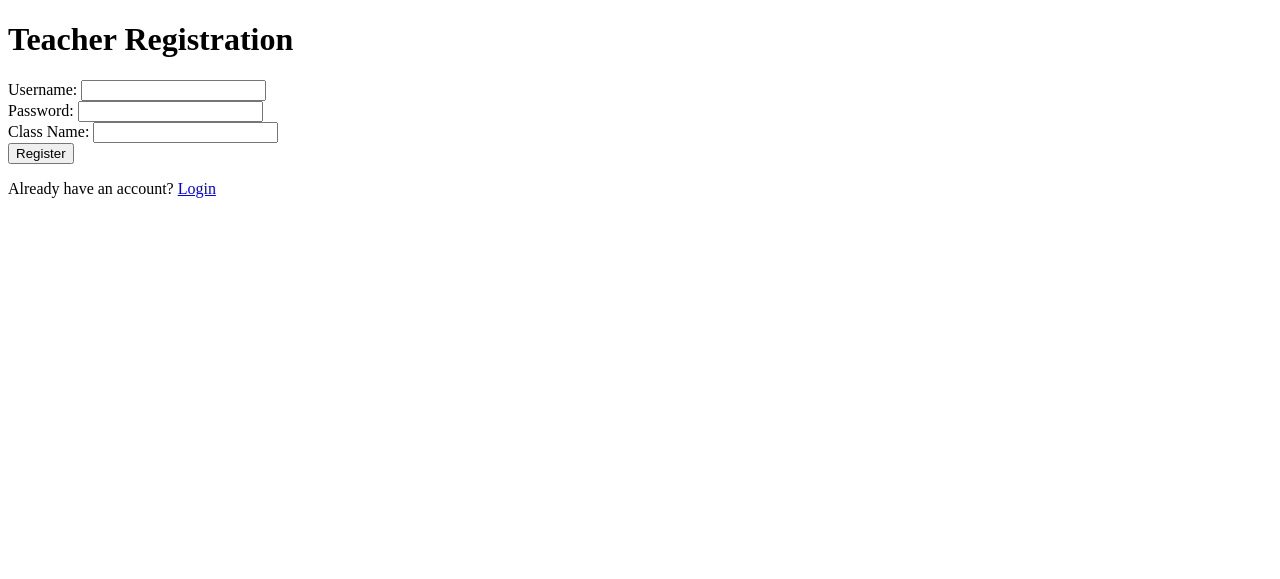
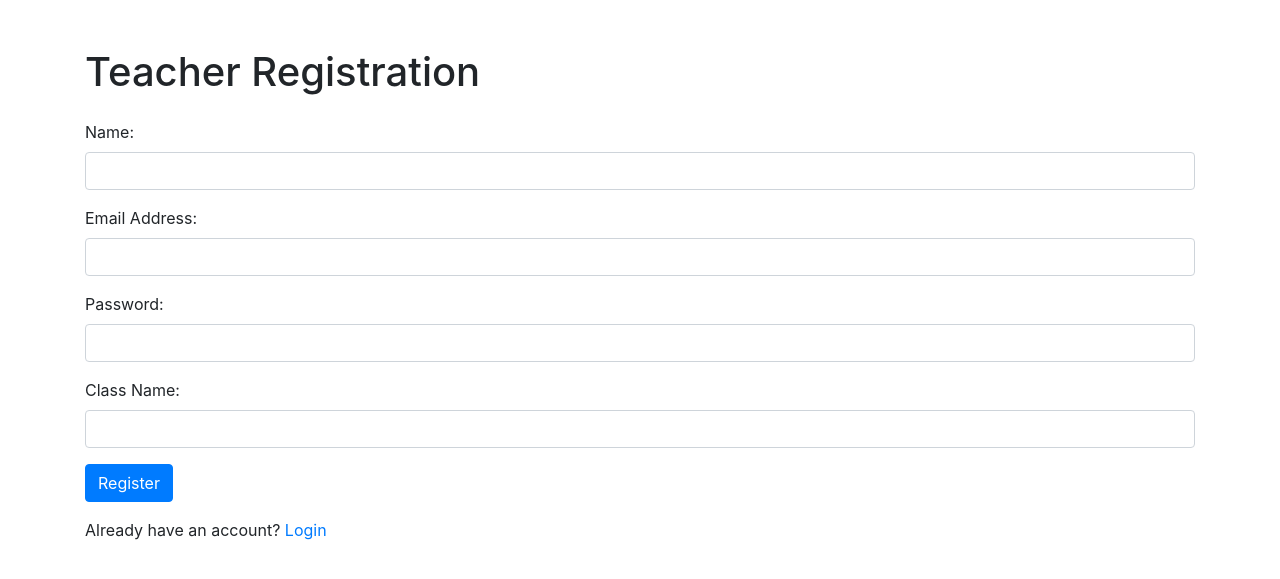
Before and after one commit to karlneco/hkab_trak, a Flask app: page /teacher/teacher in a window 1280 px wide. Shown: the top 579 px of the page. Run offline with Flask 3, Linux system fonts and the light colour scheme; parts of the project's set-up code (start-up, migrations or seed data) failed here and were passed over; some libraries are stand-ins or nearby versions.

Commit message:
got a working login and now adding teachers CRUD

```diff
--- a/hkabtrak/__init__.py
+++ b/hkabtrak/__init__.py
@@ -39,8 +39,10 @@ def register_blueprints(app):
     from hkabtrak.views import root_bp
     from hkabtrak.absences.views import absences_bp
     from hkabtrak.teacher.views import teachers_bp
+    from hkabtrak.admin.views import admin_bp
 
     app.register_blueprint(root_bp, url_prefix='/')
     app.register_blueprint(absences_bp, url_prefix='/absences')
     app.register_blueprint(teachers_bp, url_prefix='/teacher')
+    app.register_blueprint(admin_bp, url_prefix='/admin')
     from hkabtrak import views
--- a/hkabtrak/teacher/templates/teacher_absences.html
+++ b/hkabtrak/teacher/templates/teacher_absences.html
@@ -23,6 +23,6 @@
         {% endfor %}
       </tbody>
     </table>
-    <a href="{{ url_for('teacher_logout') }}">Logout</a>
+    <a href="{{ url_for('teacher.teacher_logout') }}">Logout</a>
   </body>
 </html>
--- a/hkabtrak/teacher/templates/teacher_register.html
+++ b/hkabtrak/teacher/templates/teacher_register.html
@@ -2,21 +2,34 @@
 <html>
   <head>
     <title>Teacher Registration</title>
+    <!-- Add Bootstrap CSS link here -->
+    <link href="https://maxcdn.bootstrapcdn.com/bootstrap/4.5.2/css/bootstrap.min.css" rel="stylesheet">
   </head>
-  <body>
-    <h1>Teacher Registration</h1>
-    <form action="/teacher/teacher_register" method="post">
-      <label for="username">Username:</label>
-      <input type="text" id="username" name="username" required>
-      <br>
-      <label for="password">Password:</label>
-      <input type="password" id="password" name="password" required>
-      <br>
-      <label for="class_name">Class Name:</label>
-      <input type="text" id="class_name" name="class_name" required>
-      <br>
-      <input type="submit" value="Register">
+  <body class="container">
+    <h1 class="mt-5">Teacher Registration</h1>
+    <form action="/teacher/teacher_register" method="post" class="mt-4">
+        <div class="form-group">
+            <label for="name">Name:</label>
+            <input type="text" id="name" name="name" class="form-control" required>
+        </div>
+        <div class="form-group">
+            <label for="email">Email Address:</label>
+            <input type="email" id="email" name="email" class="form-control" required>
+        </div>
+        <div class="form-group">
+            <label for="password">Password:</label>
+            <input type="password" id="password" name="password" class="form-control" required>
+        </div>
+      <div class="form-group">
+        <label for="class_name">Class Name:</label>
+        <input type="text" id="class_name" name="class_name" class="form-control" required>
+      </div>
+      <button type="submit" class="btn btn-primary">Register</button>
     </form>
-    <p>Already have an account? <a href="{{ url_for('teacher.teacher_login') }}">Login</a></p>
+    <p class="mt-3">Already have an account? <a href="{{ url_for('teacher.teacher_login') }}">Login</a></p>
+
+    <!-- Add Bootstrap JS and jQuery scripts here -->
+    <script src="https://code.jquery.com/jquery-3.5.1.slim.min.js"></script>
+    <script src="https://cdn.jsdelivr.net/npm/bootstrap@4.5.2/dist/js/bootstrap.min.js"></script>
   </body>
 </html>
--- a/hkabtrak/teacher/views.py
+++ b/hkabtrak/teacher/views.py
@@ -11,34 +11,45 @@ teachers_bp = Blueprint('teacher', __name__, template_folder='templates')
 @teachers_bp.route('/teacher_register', methods=['GET', 'POST'])
 def teacher_register():
     if request.method == 'POST':
-        username = request.form['username']
+        username = request.form['email']
         password = request.form['password']
+        name = request.form['name']
         class_name = request.form['class_name']
 
-        if Teacher.query.filter_by(username=username).first():
-            return 'Username already exists'
-
-        hashed_password = generate_password_hash(password)
+        if Teacher.query.filter_by(email=username).first():
+            return 'Email already registered'
 
         class_obj = Class.query.filter_by(name=class_name).first()
 
         if not class_obj:
             class_obj = Class(name=class_name)
             db.session.add(class_obj)
-            db.session.commit()
+            # db.session.commit()
 
-        teacher = Teacher(username=username, password_hash=hashed_password, class_id=class_obj.id)
+        # Check if there are any users in the user table
+        existing_users = User.query.all()
+        if not existing_users:
+            # If no users exist, create the first user as an admin
+            user_type = 'A'
+        else:
+            user_type = 'N'
+
+        user = User(email=username, password=password, user_type=user_type)
+        db.session.add(user)
+
+        teacher = Teacher(email=username, name=name, password_hash=password, class_id=class_obj.id)
         db.session.add(teacher)
         db.session.commit()
         return redirect(url_for('teacher.teacher_login'))
 
     return render_template('teacher_register.html')
 
+
 @teachers_bp.route('/teacher_view', methods=['GET', 'POST'])
 @login_required
 def teacher_view():
     user = load_user(current_user.get_id())
-    teacher = Teacher.query.filter_by(username=user.id).first()
+    teacher = Teacher.query.filter_by(email=user.email).first()
     class_obj = Class.query.get(teacher.class_id)
     return render_template('teacher_absences.html', class_obj=class_obj)
 
@@ -47,21 +58,26 @@ def teacher_login():
     if request.method == 'POST':
         username = request.form['username']
         password = request.form['password']
-        teacher = Teacher.query.filter_by(username=username).first()
+        user = User.query.filter_by(email=username).first()
 
-        if teacher and check_password_hash(teacher.password_hash, password):
-            user = User(teacher.id)
+        if user and user.check_password(password):
             login_user(user)
+            flash('Login Successful')
+            if user.user_type == 'A':
+                return redirect(url_for('admin.admin_main'))
+
             return redirect(url_for('teacher.teacher_view'))
         else:
             return 'Invalid username or password'
 
     return render_template('teacher_login.html')
 
+
 @teachers_bp.route('/teacher_list')
 def teacher_list():
     teachers = Teacher.query.all()
     return render_template('teacher_list.html', teachers=teachers)
+
 
 @teachers_bp.route('/edit_teacher/<int:teacher_id>', methods=['GET', 'POST'])
 @login_required
@@ -84,6 +100,7 @@ def set_teacher_inactive(teacher_id):
     db.session.commit()
     return redirect(url_for('teacher_list'))
 
+
 @teachers_bp.route('/teacher_logout')
 @login_required
 def teacher_logout():
--- a/hkabtrak/views.py
+++ b/hkabtrak/views.py
@@ -2,6 +2,8 @@ from hkabtrak import db, login_manager
 from flask import render_template, request, redirect, url_for, flash, Blueprint, Flask
 from flask_sqlalchemy import get_debug_queries
 from flask_login import login_user, login_required, logout_user, current_user
+
+from hkabtrak.teacher.views import teachers_bp
 
 root_bp = Blueprint('root', __name__, template_folder='templates')
 
```
Also changed, not shown: hkabtrak/admin/templates/home.html (added, +11 -0 lines), hkabtrak/admin/templates/teachers.html (added, +38 -0 lines), hkabtrak/admin/views.py (added, +19 -0 lines), hkabtrak/models.py (+7 -3 lines), hkabtrak/teacher/templates/teacher_login.html (+18 -11 lines).
